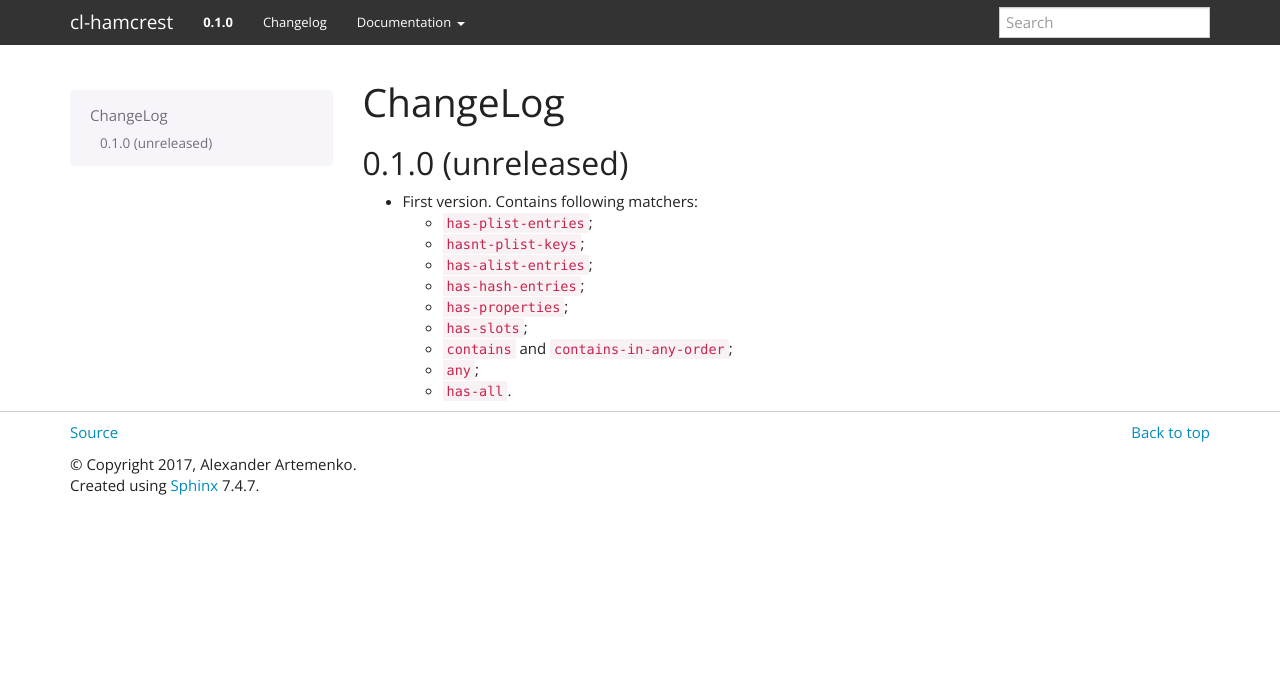
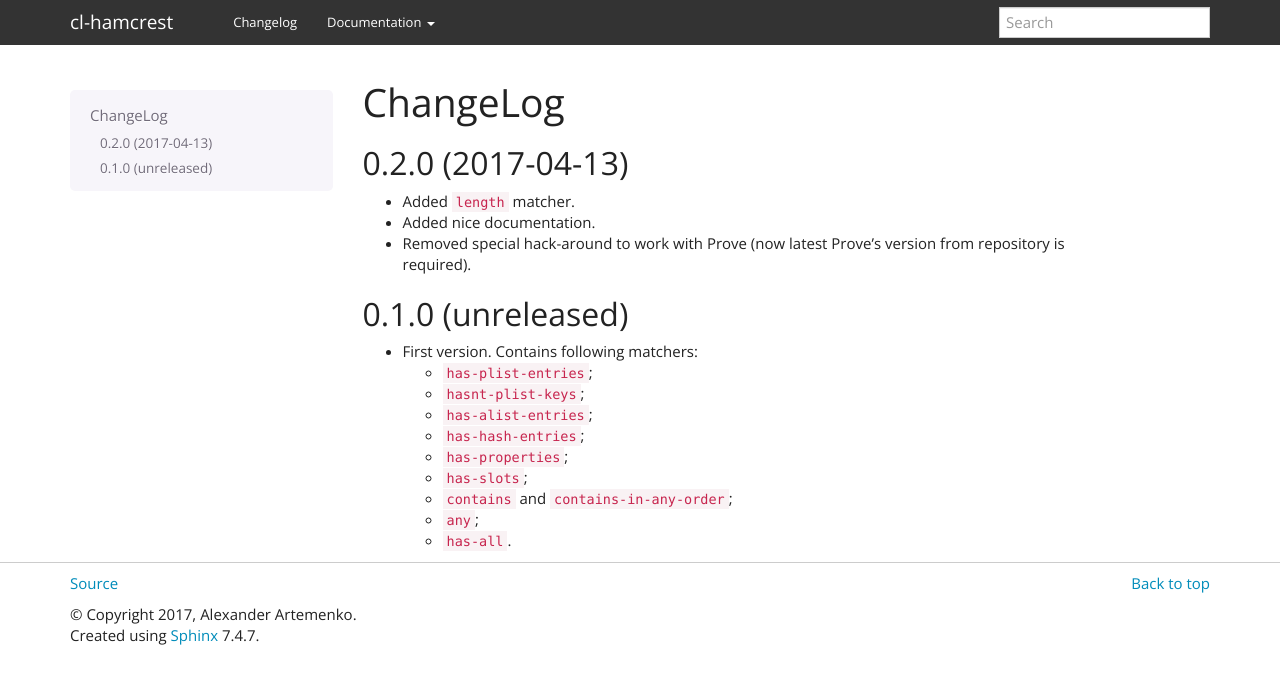
Before and after one commit to 40ants/cl-hamcrest, a Sphinx documentation site: the page built from docs/source/changelog.rst, in a window 1280 px wide. Shown: the top 684 px of the page. Built offline with Sphinx 7.4.7, drawn with Linux system fonts in a browser that asks for light colours.

Commit message:
Version 0.2.0, now with documentation.

```diff
--- a/ChangeLog.rst
+++ b/ChangeLog.rst
@@ -1,6 +1,14 @@
 ===========
  ChangeLog
 ===========
+
+0.2.0 (2017-04-13)
+==================
+
+* Added ``length`` matcher.
+* Added nice documentation.
+* Removed special hack-around to work with Prove (now
+  latest Prove's version from repository is required).
 
 0.1.0 (unreleased)
 ==================
--- a/README.rst
+++ b/README.rst
@@ -130,6 +130,8 @@
 
   - Add ``hasnt-some-keys`` matchers, corresponding to
     ``has-some-entries``.
+  - Make ``has-alist-entries`` work with keys other than keyword
+    right now it uses `eql` to compare keys.
 
 * Sequence matchers:
 
--- a/docs/source/conf.py
+++ b/docs/source/conf.py
@@ -74,10 +74,12 @@
 # |version| and |release|, also used in various other places throughout the
 # built documents.
 #
+# The full version, including alpha/beta/rc tags.
+release = open(join(dirname(__file__), "../..",
+                    "version.lisp-expr")).read().strip().strip('"')
 # The short X.Y version.
-version = '0.1.0'
-# The full version, including alpha/beta/rc tags.
-release = '0.1.0'
+version = '.'.join(release.split('.')[:2])
+
 
 # The language for content autogenerated by Sphinx. Refer to documentation
 # for a list of supported languages.
--- a/docs/source/index.rst
+++ b/docs/source/index.rst
@@ -2,6 +2,7 @@
    sphinx-quickstart on Sat Apr  8 20:18:20 2017.
    You can adapt this file completely to your liking, but it should at least
    contain the root `toctree` directive.
+
 
 Welcome to cl-hamcrest's documentation!
 =======================================
--- a/docs/source/matchers.rst
+++ b/docs/source/matchers.rst
@@ -30,6 +30,8 @@
 Sequence matchers
 =================
 
+.. cl:function:: has-length
+
 .. cl:macro:: contains
 
 .. cl:macro:: contains-in-any-order
@@ -43,6 +45,7 @@
 .. cl:function:: has-all
 
 
+
 Utility functions
 =================
 
```
Also changed, not shown: tasks.py (added, +25 -0 lines), 7 other files.
